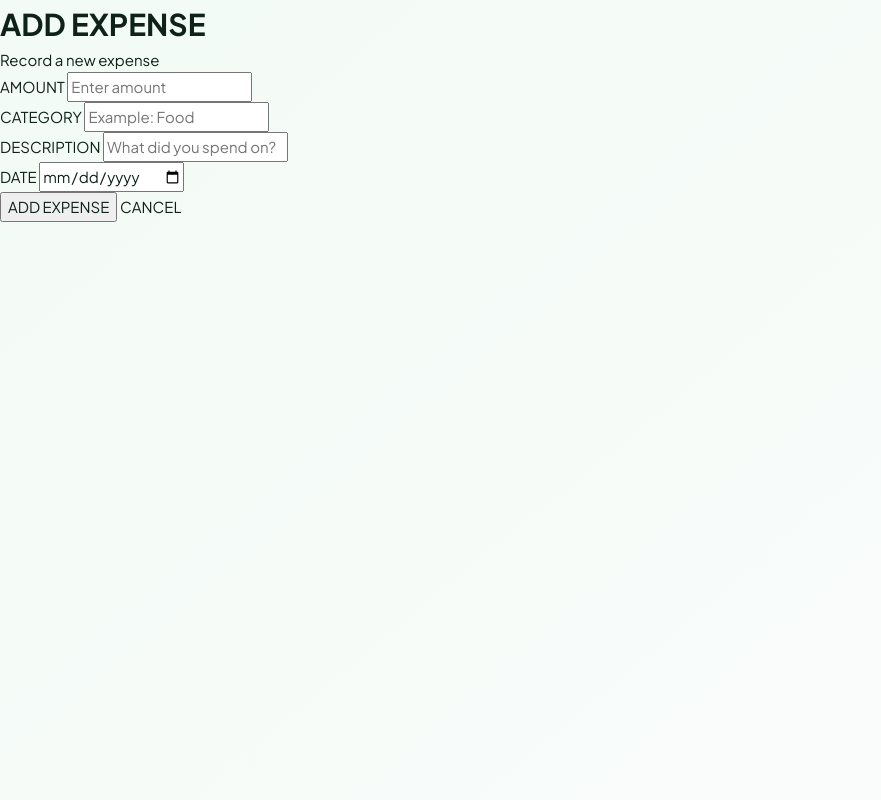
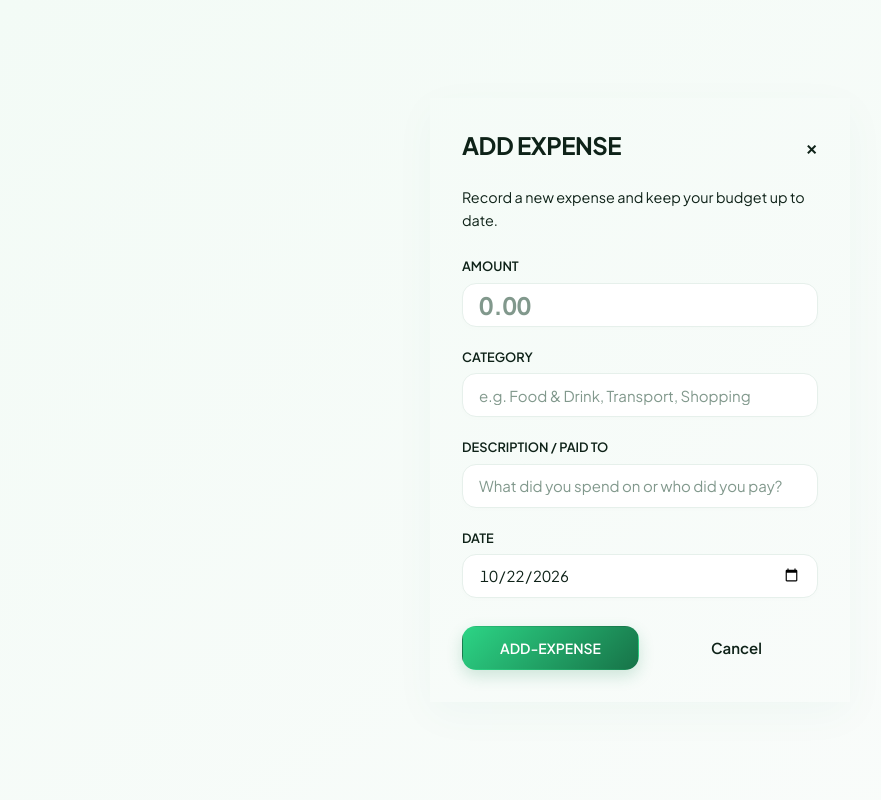
Before and after one commit to sameer5547/EXPENSE-TRACKER-VERSION-2, a Flask app: template EXPENSE-TRACKER ver-2/templates/add_expense.html in a window 1280 px wide. Shown: the whole page, without its empty margins (0-881 px from the left). Run offline with Flask 3, Linux system fonts and the light colour scheme; the template is opened without the code that fills it, so the values that code supplies are empty; parts of the project's set-up code (start-up, migrations or seed data) failed here and were passed over.

Commit message:
Revamp add expense page with new styles and features
Updated the add expense form with new styles and improved layout. Enhanced flash message handling and added default date functionality.

```diff
--- a/EXPENSE-TRACKER ver-2/templates/add_expense.html
+++ b/EXPENSE-TRACKER ver-2/templates/add_expense.html
@@ -1,218 +1,128 @@
 <!DOCTYPE html>
 <html lang="en">
+<head>
+    <meta charset="UTF-8">
+    <meta name="viewport" content="width=device-width, initial-scale=1.0">
+    <title>Add Expense - Expense Tracker</title>
+    <link rel="stylesheet" href="{{ url_for('static', filename='auth.css') }}">
+</head>
+<body class="add-expense-body" style="display: grid; place-items: center; min-height: 100vh; padding: 1rem;">
 
-<head>
-
-    <meta charset="UTF-8">
-
-    <meta name="viewport"
-          content="width=device-width, initial-scale=1.0">
-
-    <title>Add Expense - Expense Tracker</title>
-
-    <link rel="stylesheet"
-          href="{{ url_for('static', filename='style.css') }}">
-
-</head>
-
-
-<body class="add-expense-body">
-
-
-    <!-- FLASH MESSAGES -->
-
+    <!-- Flash Messages -->
     <div id="flash-container">
-
         {% with messages = get_flashed_messages(with_categories=true) %}
-
             {% for category, message in messages %}
-
                 <div class="flash-message {{ category }}">
-
-                    <span>{{ message }}</span>
-
-                    <button type="button"
-                            onclick="closeFlash(this)">
-                        ×
-                    </button>
-
+                    <span class="flash-text">{{ message }}</span>
+                    <button type="button" class="flash-close" onclick="closeFlash(this)">&times;</button>
                 </div>
-
             {% endfor %}
-
         {% endwith %}
-
     </div>
 
+    <!-- Add Expense Card -->
+    <div class="add-expense-container" style="width: 100%; max-width: 420px;">
+        <div class="add-expense-card" style="background: var(--card-bg); border: 1px solid var(--borders); border-radius: var(--r-lg); padding: 2rem; box-shadow: var(--shadow);">
 
-    <!-- ADD EXPENSE CONTAINER -->
+            <div style="display: flex; justify-content: space-between; align-items: center; margin-bottom: 1.5rem;">
+                <h1 style="margin: 0; font-size: 1.5rem;">ADD EXPENSE</h1>
+                <a href="/" style="color: var(--secondary-text); font-size: 1.25rem; text-decoration: none;" aria-label="Close">&times;</a>
+            </div>
 
-    <div class="add-expense-container">
-
-        <div class="add-expense-card">
-
-            <h1>ADD EXPENSE</h1>
-
-            <p class="form-subtitle">
-                Record a new expense
+            <p class="form-subtitle" style="margin: 0 0 1.5rem; color: var(--secondary-text); font-size: 0.9rem;">
+                Record a new expense and keep your budget up to date.
             </p>
 
+            <form method="POST" action="/add">
 
-            <form method="POST"
-                  action="/add">
-
-
-                <!-- AMOUNT -->
-
-                <div class="form-group">
-
-                    <label for="amount">
-                        AMOUNT
-                    </label>
-
+                <!-- Prominent Amount Input -->
+                <div class="form-group" style="margin-bottom: 1.25rem;">
+                    <label for="amount" style="font-size: 0.8rem; text-transform: uppercase; color: var(--secondary-text);">Amount</label>
                     <input
                         type="number"
                         id="amount"
                         name="amount"
                         step="0.01"
                         min="0.01"
-                        placeholder="Enter amount"
+                        placeholder="0.00"
                         required
+                        style="font-size: 1.5rem; font-weight: 700; padding: 0.75rem 1rem;"
                     >
-
                 </div>
 
-
-                <!-- CATEGORY -->
-
-                <div class="form-group">
-
-                    <label for="category">
-                        CATEGORY
-                    </label>
-
+                <!-- Category Selector -->
+                <div class="form-group" style="margin-bottom: 1.25rem;">
+                    <label for="category" style="font-size: 0.8rem; text-transform: uppercase; color: var(--secondary-text);">Category</label>
                     <input
                         type="text"
                         id="category"
                         name="category"
-                        placeholder="Example: Food"
+                        placeholder="e.g. Food & Drink, Transport, Shopping"
                         required
                     >
-
                 </div>
 
-
-                <!-- DESCRIPTION -->
-
-                <div class="form-group">
-
-                    <label for="description">
-                        DESCRIPTION
-                    </label>
-
+                <!-- Description / Paid To -->
+                <div class="form-group" style="margin-bottom: 1.25rem;">
+                    <label for="description" style="font-size: 0.8rem; text-transform: uppercase; color: var(--secondary-text);">Description / Paid To</label>
                     <input
                         type="text"
                         id="description"
                         name="description"
-                        placeholder="What did you spend on?"
+                        placeholder="What did you spend on or who did you pay?"
                         required
                     >
-
                 </div>
 
-
-                <!-- DATE -->
-
-                <div class="form-group">
-
-                    <label for="date">
-                        DATE
-                    </label>
-
+                <!-- Date Selector -->
+                <div class="form-group" style="margin-bottom: 1.75rem;">
+                    <label for="date" style="font-size: 0.8rem; text-transform: uppercase; color: var(--secondary-text);">Date</label>
                     <input
                         type="date"
                         id="date"
                         name="date"
                         required
                     >
-
                 </div>
 
-
-                <!-- BUTTONS -->
-
-                <div class="form-buttons">
-
-                    <button type="submit"
-                            class="save-expense-btn">
-                        ADD EXPENSE
+                <!-- Action Buttons -->
+                <div class="form-buttons" style="display: flex; gap: 1rem;">
+                    <button type="submit" class="save-expense-btn" style="flex: 1; margin: 0;">
+                        ADD-EXPENSE
                     </button>
-
-
-                    <a href="/"
-                       class="cancel-expense-btn">
-                        CANCEL
+                    <a href="/" class="cancel-expense-btn" style="flex: 1; display: inline-flex; align-items: center; justify-content: center; min-height: 44px; border: 1px solid var(--borders); border-radius: var(--r-sm); color: var(--primary-text); font-weight: 600; text-decoration: none; background: transparent;">
+                        Cancel
                     </a>
-
                 </div>
 
             </form>
-
         </div>
-
     </div>
 
-
-    <!-- FLASH SCRIPT -->
-
     <script>
-
         function closeFlash(button) {
-
-            const message =
-                button.closest(".flash-message");
-
+            const message = button.closest(".flash-message");
             if (message) {
-
-                message.style.animation =
-                    "flashOut 0.3s ease forwards";
-
-                setTimeout(() => {
-
-                    message.remove();
-
-                }, 300);
-
+                message.style.opacity = "0";
+                setTimeout(() => message.remove(), 300);
             }
-
         }
 
+        document.querySelectorAll(".flash-message").forEach(message => {
+            setTimeout(() => {
+                if (message.isConnected) {
+                    message.style.opacity = "0";
+                    setTimeout(() => message.remove(), 300);
+                }
+            }, 4000);
+        });
 
-        document
-            .querySelectorAll(".flash-message")
-            .forEach(message => {
-
-                setTimeout(() => {
-
-                    if (message.isConnected) {
-
-                        message.style.animation =
-                            "flashOut 0.3s ease forwards";
-
-                        setTimeout(() => {
-
-                            message.remove();
-
-                        }, 300);
-
-                    }
-
-                }, 4000);
-
-            });
-
+        // Set today's date by default if empty
+        const dateInput = document.getElementById("date");
+        if (dateInput && !dateInput.value) {
+            const today = new Date().toISOString().split('T')[0];
+            dateInput.value = today;
+        }
     </script>
-
 </body>
-
 </html>
```
